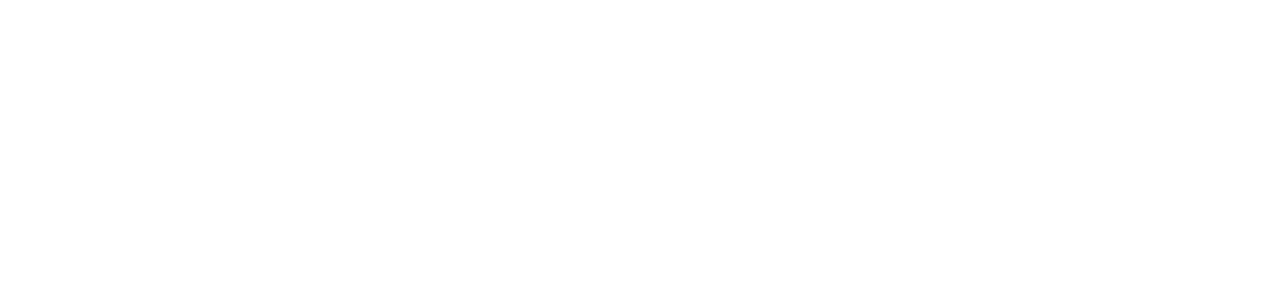
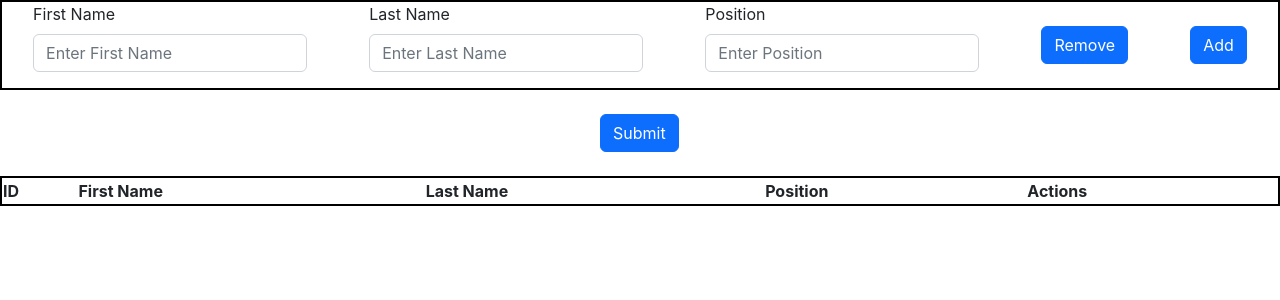
Before and after one commit to himanshu064/react-training, a React (Create React App) app: page / in a window 1280 px wide. Before the commit this address had no page. Shown: the top 300 px of the page. Built offline with nearby package versions, Linux system fonts and the light colour scheme.

Commit message:
assignment4

```diff
--- a/public/index.html
+++ b/public/index.html
@@ -15,6 +15,19 @@
       user's mobile device or desktop. See https://developers.google.com/web/fundamentals/web-app-manifest/
     -->
     <link rel="manifest" href="%PUBLIC_URL%/manifest.json" />
+    <link
+      href="https://cdn.jsdelivr.net/npm/bootstrap@5.2.1/dist/css/bootstrap.min.css"
+      rel="stylesheet"
+      integrity="sha384-iYQeCzEYFbKjA/T2uDLTpkwGzCiq6soy8tYaI1GyVh/UjpbCx/TYkiZhlZB6+fzT"
+      crossorigin="anonymous"
+    />
+    <link
+      rel="stylesheet"
+      href="https://cdnjs.cloudflare.com/ajax/libs/font-awesome/6.2.0/css/all.min.css"
+      integrity="sha512-xh6O/CkQoPOWDdYTDqeRdPCVd1SpvCA9XXcUnZS2FmJNp1coAFzvtCN9BmamE+4aHK8yyUHUSCcJHgXloTyT2A=="
+      crossorigin="anonymous"
+      referrerpolicy="no-referrer"
+    />
     <!--
       Notice the use of %PUBLIC_URL% in the tags above.
       It will be replaced with the URL of the `public` folder during the build.
@@ -29,6 +42,11 @@
   <body>
     <noscript>You need to enable JavaScript to run this app.</noscript>
     <div id="root"></div>
+    <script
+      src="https://cdn.jsdelivr.net/npm/bootstrap@5.2.1/dist/js/bootstrap.bundle.min.js"
+      integrity="sha384-u1OknCvxWvY5kfmNBILK2hRnQC3Pr17a+RTT6rIHI7NnikvbZlHgTPOOmMi466C8"
+      crossorigin="anonymous"
+    ></script>
     <!--
       This HTML file is a template.
       If you open it directly in the browser, you will see an empty page.
--- a/src/App.js
+++ b/src/App.js
@@ -1,17 +1,10 @@
-import { BrowserRouter, Routes, Route } from "react-router-dom";
-import Task1 from "./pages/Task1";
-import Task2 from "./pages/Task2";
-import Task3 from "./pages/Task3";
+import Form from "./Assign4/Form";
 
 function App() {
   return (
-    <BrowserRouter>
-      <Routes>
-        <Route path='/task1' element={<Task1 />} />
-        <Route path='/task2' element={<Task2 />} />
-        <Route path='/task3' element={<Task3 />} />
-      </Routes>
-    </BrowserRouter>
+    <>
+    <Form/>
+    </>
   );
 }
 
--- /dev/null
+++ b/src/Assign4/Form.js
@@ -0,0 +1,97 @@
+import React from 'react';
+import { useEffect } from 'react';
+import { useState } from 'react';
+import './style.css';
+
+const Form = () => {
+    const [data,setData] = useState ({
+        FirstName:"",
+        LastName:"",
+        Position:""
+    });
+    const [result,setResult] = useState ([]);
+
+
+
+
+    const HandleChange =(e)=>{
+        const name = e.target.name;
+        const value = e.target.value;
+        setData({...data, [name]:value});
+    }
+    const HandleSubmit = (e)=>{
+        e.preventDefault();
+        if (!data.FirstName || !data.LastName || !data.Position){
+            alert("All Field Are Mandatory")
+        }else{
+        setResult([...result,data])
+        }
+    }
+    console.log(result,'res')
+    const HandleDelete = (index)=> {
+        console.log(result,'index')
+        // let del =  result.splice(index, 1);
+        let del = result.filter((item)=>item.index !== index);
+         setResult(del);
+
+    };
+  return (
+    <>
+       <form onSubmit={HandleSubmit} className="filter-form d-flex justify-content-around  align-items-center  flex-row  form" >
+        <div className="mb-3">
+          <label htmlFor="FirstName" className="form-label">
+            First Name
+          </label>
+          <input onChange={HandleChange} name='FirstName' value={data.FirstName} type="text" className="form-control" placeholder="Enter First Name" />
+        </div>
+        <div className="mb-3">
+          <label htmlFor="LastName" className="form-label">
+            Last Name
+          </label>
+          <input onChange={HandleChange} name='LastName' value={data.LastName} type="text" className="form-control" placeholder="Enter Last Name" />
+        </div>
+        <div className="mb-3">
+          <label htmlFor="Position" className="form-label">
+            Position
+          </label>
+          <input onChange={HandleChange} name='Position' value={data.Position} type="text" className="form-control" placeholder="Enter Position" />
+        </div>
+        <button className="btn btn-primary" type="submit"> Remove  </button>
+        <button className="btn btn-primary" type="submit"> Add  </button>
+        {/* <button onSubmit={HandleSubmit} className="btn btn-primary" type="submit"> Submit  </button> */}
+        </form>
+        <br />
+        <button onSubmit={HandleSubmit} className="button btn btn-primary" type="submit"> Submit  </button>
+        <br />
+        <br />
+
+    {/* Table For Shoe Data */}
+    <table className='table'>
+        <thead>
+            <th>ID</th>
+            <th>First Name</th>
+            <th>Last Name</th>
+            <th>Position</th>
+            <th>Actions</th>
+        </thead>
+        <tbody>
+            {result.map((element,index)=>{
+                return (
+              <tr key={index}>
+              <td>{index + 1}</td>
+              <td>{element.FirstName}</td>
+              <td>{element.LastName}</td>
+              <td>{element.Position}</td>
+              <i className="fa-solid fa-pen-to-square"></i>
+              <i onClick={()=>HandleDelete(index)} className="fa-solid fa-trash"></i>
+          </tr>
+                )
+            })}
+
+        </tbody>
+    </table>
+    </>
+  )
+}
+
+export default Form;
--- /dev/null
+++ b/src/Assign4/style.css
@@ -0,0 +1,9 @@
+.table{
+    border: 2px solid black;
+}
+form{
+    border: 2px solid black;
+}
+.button{
+    margin-left: 600px;
+}
--- a/src/pages/Task1/index.js
+++ /dev/null
@@ -1,7 +0,0 @@
-import React from "react";
-
-const Task1 = () => {
-  return <div>Task1</div>;
-};
-
-export default Task1;
--- a/src/pages/Task2/index.js
+++ /dev/null
@@ -1,7 +0,0 @@
-import React from "react";
-
-const Task2 = () => {
-  return <div>Task2</div>;
-};
-
-export default Task2;
--- a/src/pages/Task3/index.js
+++ /dev/null
@@ -1,7 +0,0 @@
-import React from "react";
-
-const Task3 = () => {
-  return <div>Task3</div>;
-};
-
-export default Task3;
```
Also changed, not shown: src/pages/Task1/readme.md (deleted), src/pages/Task2/readme.md (deleted), src/pages/Task3/readme.md (deleted).
